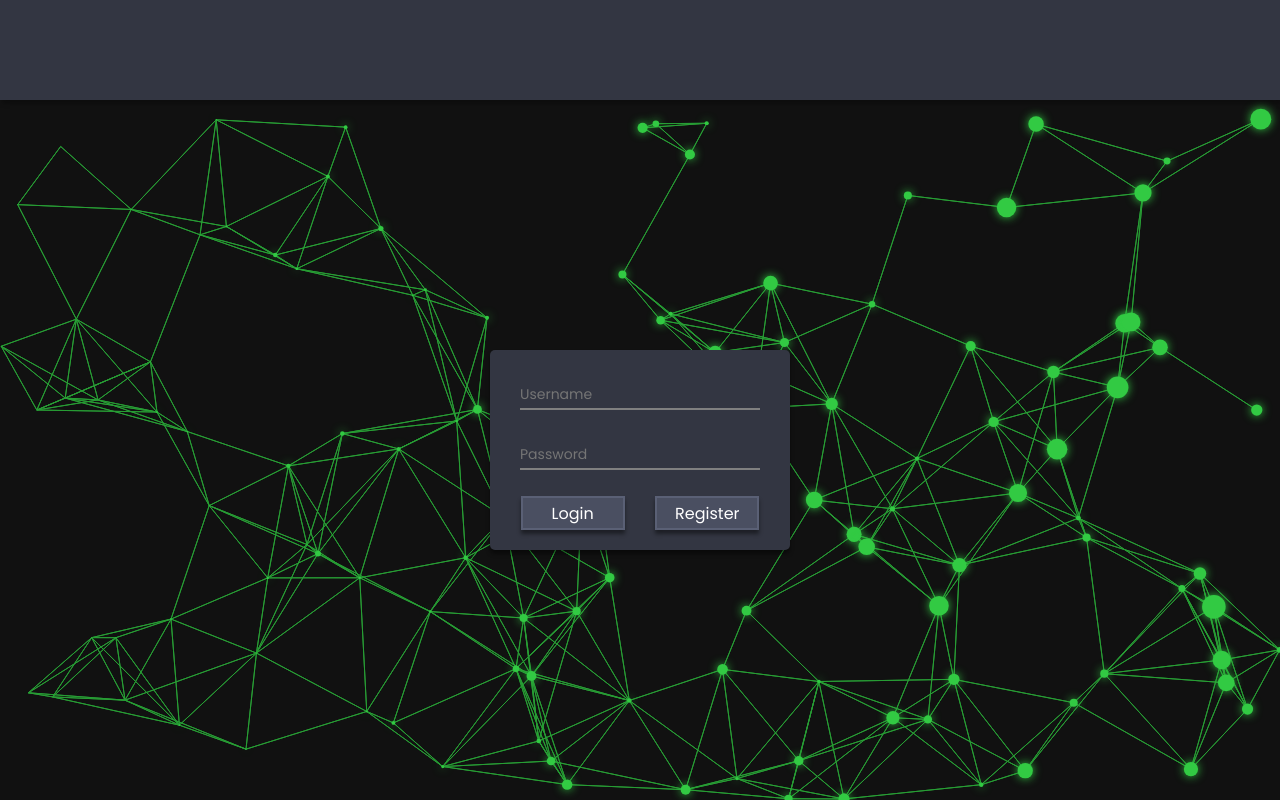
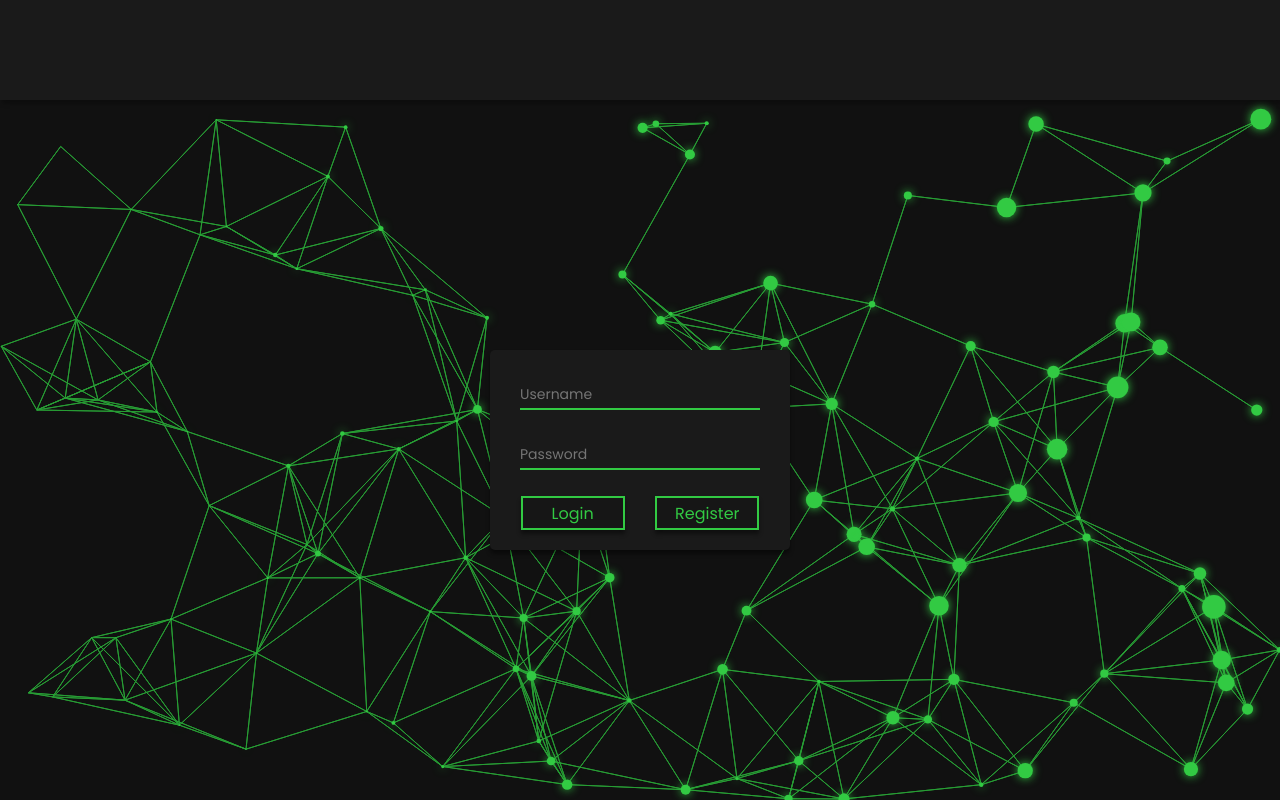
Before and after one commit to IceZin/Nucleon, a website: page login/login.html in a window 1280 px wide. Drawn offline with Linux system fonts and the light colour scheme; files that its build step writes are made by us from their sources.

Commit message:
Update login.css

```diff
--- a/login/login.css
+++ b/login/login.css
@@ -18,7 +18,7 @@ body {
 }
 
 .tbar {
-    background-color: #333642;
+    background-color: #1a1a1a;
 
     height: 100px;
     width: 100%;
@@ -43,7 +43,7 @@ body {
     width: 300px;
     height: 200px;
 
-    background-color: #333642;
+    background-color: #1a1a1a;
 
     border-radius: 5px;
 
@@ -62,7 +62,7 @@ body {
     height: 30px;
 
     border: 0;
-    border-bottom: 2px solid gray;
+    border-bottom: 2px solid #32ca43;
 
     margin-top: 30px;
 
@@ -70,7 +70,7 @@ body {
 
     font-size: 14px;
 
-    color: white;
+    color: #32ca43;
 
     background: transparent;
 
@@ -95,8 +95,8 @@ body {
 
     background-color: transparent;
 
-    background-color: #4a4f61;
-    border: 2px solid #5a6075;
+    background-color: #161616;
+    border: 2px solid #32ca43;
 
     cursor: pointer;
 
@@ -116,6 +116,7 @@ body {
 
 .btn h1 {
     user-select: none;
+    color: #32ca43;
 }
 
 .btns .btn:hover {
```
